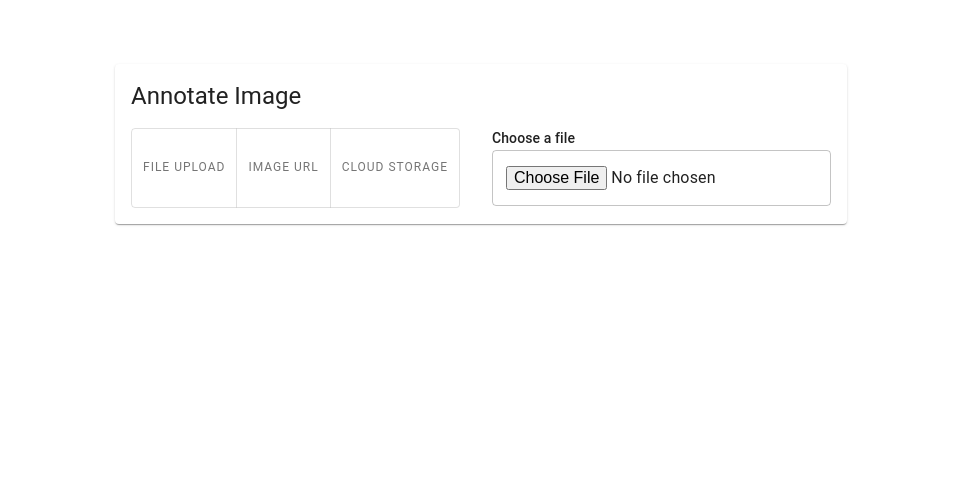
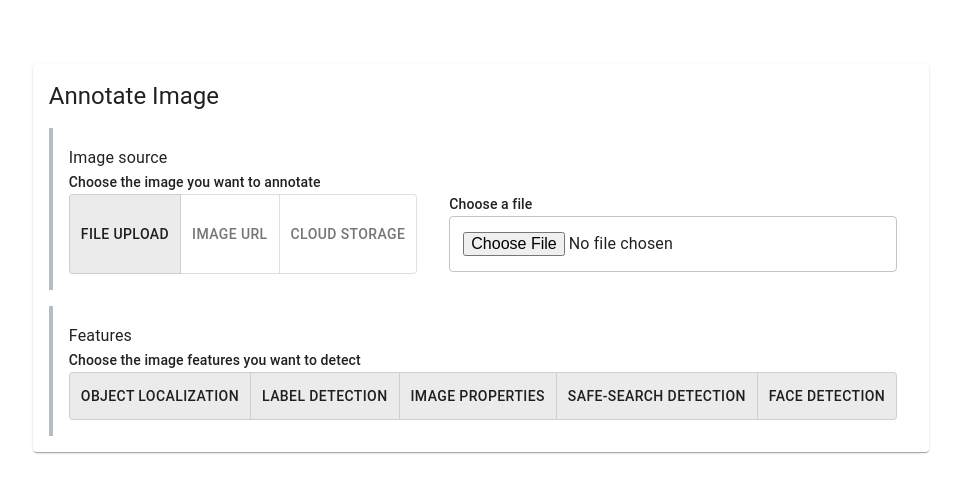
Before and after one commit to ivanmkc/ImageProcessing, a React (Vite) app in the folder frontend/: page / in a window 1280 px wide. Shown: the top 492 px of the page, without its empty margins (159-1120 px from the left). Built offline with nearby package versions, Linux system fonts and the light colour scheme; no server answers.

Commit message:
Added feature selection and encapsulated ImageSource toggle

```diff
--- a/frontend/src/App.tsx
+++ b/frontend/src/App.tsx
@@ -1,4 +1,4 @@
-import { useState } from "react";
+import { useEffect, useState } from "react";
 import {
   QueryClient,
   QueryClientProvider,
@@ -27,6 +27,9 @@ import {
   ImageSource,
   UnifiedImageSelector,
 } from "components/UnifiedImageSelector";
+import FeatureToggleSelection from "components/FeatureToggleSelection";
+import { blueGrey, grey } from "@mui/material/colors";
+import ImageSourceToggleSelection from "components/ImageSourceToggleSelection";
 
 const ErrorAlert = ({ error }: { error: Error }) => (
   <Alert severity="error">Error: {error.message}</Alert>
@@ -44,6 +47,7 @@ const ImageAnnotationPage = () => {
   const [selectedFile, setSelectedFile] = useState<File | null>(null);
   // The URL to the image to be displayed
   const [selectedFileUrl, setSelectedFileURL] = useState<string>("");
+  const [selectedFeatures, setSelectedFeatures] = useState<string[]>([]);
   const [imageSource, setImageSource] = useState<ImageSource>(
     ImageSource.Upload
   );
@@ -54,7 +58,7 @@ const ImageAnnotationPage = () => {
     Error,
     File
   >(["annotateImageByFile", selectedFile], (file: File) => {
-    return annotateImageByFile(file);
+    return annotateImageByFile(file, selectedFeatures);
   });
 
   const annotateImageByUriMutation = useMutation<
@@ -62,10 +66,11 @@ const ImageAnnotationPage = () => {
     Error,
     string
   >(["annotateImageByUri", selectedFile], (imageUri: string) => {
-    return annotateImageByUri(imageUri);
+    return annotateImageByUri(imageUri, selectedFeatures);
   });
 
   const handleFileChange = (file: File | null) => {
+    console.log("handleFileChange");
     if (file != null) {
       setSelectedFile(file);
 
@@ -88,18 +93,30 @@ const ImageAnnotationPage = () => {
     }
   };
 
+  useEffect(() => {
+    console.log("selectedFeatures changed");
+    switch (imageSource) {
+      case ImageSource.Upload:
+        handleFileChange(selectedFile);
+        break;
+      case ImageSource.URL:
+        handleAnnotateByUri(selectedFileUrl);
+        break;
+      case ImageSource.CloudStorage:
+        break;
+    }
+  }, [selectedFeatures]);
+
   const handleAnnotateByUri = (uri: string) => {
+    console.log("handleAnnotateByUri");
+
     annotateImageByFileMutation.reset();
     annotateImageByUriMutation.reset();
     setSelectedFileURL(uri);
     annotateImageByUriMutation.mutate(uri);
   };
-
-  const handleImageSourceChange = (
-    event: React.MouseEvent<HTMLElement>,
-    imageSource: string
-  ) => {
-    setImageSource(ImageSource[imageSource as keyof typeof ImageSource]);
+  const handleImageSourceChange = (imageSource: ImageSource) => {
+    setImageSource(imageSource);
   };
 
   let isLoading: boolean =
@@ -118,47 +135,15 @@ const ImageAnnotationPage = () => {
             Annotate Image
           </Typography>
           <Stack spacing={2}>
+            <Box sx={{ borderLeft: 4, padding: 2, borderColor: blueGrey[200] }}>
+              <Typography variant="subtitle1">Image source</Typography>
+              <Typography variant="subtitle2">
+                Choose the image you want to annotate
+              </Typography>
               <Stack direction="row" spacing={4} height={80}>
-              <ToggleButtonGroup
-                orientation="horizontal"
-                value={imageSource}
-                exclusive
+                <ImageSourceToggleSelection
                   onChange={handleImageSourceChange}
-              >
-                <ToggleButton
-                  value="Upload"
-                  sx={{
-                    "&:focus": {
-                      outline: "none",
-                    },
-                    "&:hover": {
-                      outline: "none",
-                    },
-                  }}
-                >
-                  <Typography variant="overline">File upload</Typography>
-                </ToggleButton>
-                <ToggleButton
-                  value="URL"
-                  sx={{
-                    "&:focus": {
-                      outline: "none",
-                    },
-                  }}
-                >
-                  <Typography variant="overline">Image URL</Typography>
-                </ToggleButton>
-                <ToggleButton
-                  value="CloudStorage"
-                  sx={{
-                    "&:focus": {
-                      outline: "none",
-                    },
-                  }}
-                >
-                  <Typography variant="overline">Cloud Storage</Typography>
-                </ToggleButton>
-              </ToggleButtonGroup>
+                />
                 <UnifiedImageSelector
                   isLoading={isLoading}
                   imageSource={imageSource}
@@ -167,6 +152,18 @@ const ImageAnnotationPage = () => {
                   handleAnnotateByGcsUri={() => {}}
                 />
               </Stack>
+            </Box>
+            <Box sx={{ borderLeft: 4, padding: 2, borderColor: blueGrey[200] }}>
+              <Typography variant="subtitle1">Features</Typography>
+              <Typography variant="subtitle2">
+                Choose the image features you want to detect
+              </Typography>{" "}
+              <FeatureToggleSelection
+                onChange={(features) => {
+                  setSelectedFeatures(features);
+                }}
+              />
+            </Box>
 
             {error || isLoading || annotationResult ? (
               <>
--- /dev/null
+++ b/frontend/src/components/FeatureToggleSelection.tsx
@@ -0,0 +1,48 @@
+import React, { useState } from "react";
+import ToggleButton from "@mui/material/ToggleButton";
+import ToggleButtonGroup from "@mui/material/ToggleButtonGroup";
+import { Box, Typography } from "@mui/material";
+
+interface Props {
+  onChange: (features: string[]) => void;
+}
+
+const FEATURE_TO_LABEL_MAP = {
+  OBJECT_LOCALIZATION: "Object localization",
+  LABEL_DETECTION: "Label detection",
+  IMAGE_PROPERTIES: "Image properties",
+  SAFE_SEARCH_DETECTION: "Safe-search detection",
+  FACE_DETECTION: "Face detection",
+};
+
+const FeatureSelector = ({ onChange }: Props) => {
+  const [selectedFeatures, setSelectedFeatures] = useState<string[]>(
+    Object.keys(FEATURE_TO_LABEL_MAP)
+  );
+
+  const handleFeatureSelection = (
+    event: React.MouseEvent<HTMLElement>,
+    newSelection: string[]
+  ) => {
+    if (newSelection !== null) {
+      setSelectedFeatures(newSelection);
+      onChange(newSelection);
+    }
+  };
+
+  return (
+    <ToggleButtonGroup
+      value={selectedFeatures}
+      onChange={handleFeatureSelection}
+      aria-label="feature selection"
+    >
+      {Object.entries(FEATURE_TO_LABEL_MAP).map(([feature, label]) => (
+        <ToggleButton key={feature} value={feature} aria-label={label}>
+          {label}
+        </ToggleButton>
+      ))}
+    </ToggleButtonGroup>
+  );
+};
+
+export default FeatureSelector;
--- a/frontend/src/components/GCSFileSelector.tsx
+++ b/frontend/src/components/GCSFileSelector.tsx
@@ -1,5 +1,6 @@
 import { Box, Typography, TextField, Button } from "@mui/material";
 import { listGCSFolder } from "queries";
+import { useEffect } from "react";
 import { useMutation } from "react-query";
 
 export default ({
@@ -13,17 +14,24 @@ export default ({
   onUriChanged: (text: string) => void;
   onConfirmClicked?: () => void;
 }) => {
-  const listGCSFolderMutation = useMutation<string[], Error, string>(
-    ["listGCSFolderMutation", gcsUri],
-    (uri: string) => {
-      return listGCSFolder(uri);
-    }
-  );
+  const listGCSFolderMutation = useMutation<
+    { [key: string]: { name: string; content: any[] } }[],
+    Error
+  >(["listGCSFolderMutation", gcsUri], () => {
+    return listGCSFolder();
+  });
+
+  useEffect(() => {
+    listGCSFolderMutation.mutate();
+  }, []);
 
   return (
     <>
       <Box sx={{ flex: 1 }}>
-        <Typography variant="subtitle2">TODO: Paste a GCS URI</Typography>
+        {/* {listGCSFolderMutation.data?.map((imageInfo) => {
+          <Typography>{imageInfo}</Typography>;
+        })} */}
+        <Typography variant="subtitle2">TODO:Paste a GCS URI</Typography>
         <TextField
           id="outlined-controlled"
           value={gcsUri}
@@ -34,7 +42,7 @@ export default ({
           onKeyUp={(event) => {
             // if (event.key === "Enter" && onConfirmClicked != null) {
             //   onConfirmClicked();
-            listGCSFolderMutation.mutate(gcsUri);
+            listGCSFolderMutation.mutate();
             // }
           }}
         />
--- /dev/null
+++ b/frontend/src/components/ImageSourceToggleSelection.tsx
@@ -0,0 +1,44 @@
+import React, { useState } from "react";
+import ToggleButton from "@mui/material/ToggleButton";
+import ToggleButtonGroup from "@mui/material/ToggleButtonGroup";
+import { ImageSource } from "components/UnifiedImageSelector";
+
+interface Props {
+  onChange: (imageSource: ImageSource) => void;
+}
+
+const OPTION_TO_LABEL_MAP = {
+  "File upload": ImageSource.Upload,
+  "Image URL": ImageSource.URL,
+  "Cloud storage": ImageSource.CloudStorage,
+};
+
+export default ({ onChange }: Props) => {
+  const [selectedOptions, setSelectedFeature] = useState<ImageSource>(
+    Object.values(OPTION_TO_LABEL_MAP)[0]
+  );
+
+  const handleSelection = (
+    event: React.MouseEvent<HTMLElement>,
+    newSelection: ImageSource
+  ) => {
+    if (newSelection !== null) {
+      setSelectedFeature(newSelection);
+      onChange(newSelection);
+    }
+  };
+
+  return (
+    <ToggleButtonGroup
+      value={selectedOptions}
+      exclusive
+      onChange={handleSelection}
+    >
+      {Object.entries(OPTION_TO_LABEL_MAP).map(([label, value]) => (
+        <ToggleButton key={label} value={value} aria-label={label}>
+          {label}
+        </ToggleButton>
+      ))}
+    </ToggleButtonGroup>
+  );
+};
--- a/frontend/src/queries.ts
+++ b/frontend/src/queries.ts
@@ -119,34 +119,42 @@ const LIMITED_TYPES =
   "FACE_DETECTION,IMAGE_PROPERTIES,LABEL_DETECTION,OBJECT_LOCALIZATION,SAFE_SEARCH_DETECTION";
 
 export async function annotateImageByFile(
-  file: File
+  file: File,
+  features: string[]
 ): Promise<ImageAnnotationResult> {
   const formData = new FormData();
   formData.append("image", file);
-  formData.append(
-    "features",
-    "FACE_DETECTION,IMAGE_PROPERTIES,LABEL_DETECTION,OBJECT_LOCALIZATION,SAFE_SEARCH_DETECTION"
-  );
+  formData.append("features", features.join(","));
   return client
     .post<ImageAnnotationResult>("/", formData)
     .then((response) => response.data);
 }
 
 export async function annotateImageByUri(
-  imageUri: string
+  imageUri: string,
+  features: string[]
 ): Promise<ImageAnnotationResult> {
   const formData = new FormData();
   formData.append("image_uri", imageUri);
-  formData.append("features", LIMITED_TYPES);
+  formData.append("features", features.join(","));
   return client
     .post<ImageAnnotationResult>("/", formData)
     .then((response) => response.data);
 }
 
-export async function listGCSFolder(gcsUri: string): Promise<string[]> {
+const display_client = axios.create({
+  baseURL: "https://display-gcs-http-x4vr3lywrq-wn.a.run.app",
+});
+
+export async function listGCSFolder(
+  start?: number,
+  end?: number
+): Promise<{ [key: string]: { name: string; content: any[] } }[]> {
   const formData = new FormData();
-  formData.append("gcs_uri", gcsUri);
-  return client
-    .post<string[]>("/listGCSFolder", formData)
+
+  return display_client
+    .get<{ [key: string]: { name: string; content: any[] } }[]>("/?get_list", {
+      params: { start, end },
+    })
     .then((response) => response.data);
 }
```
Lines whose indentation alone changed are shown as unchanged.
